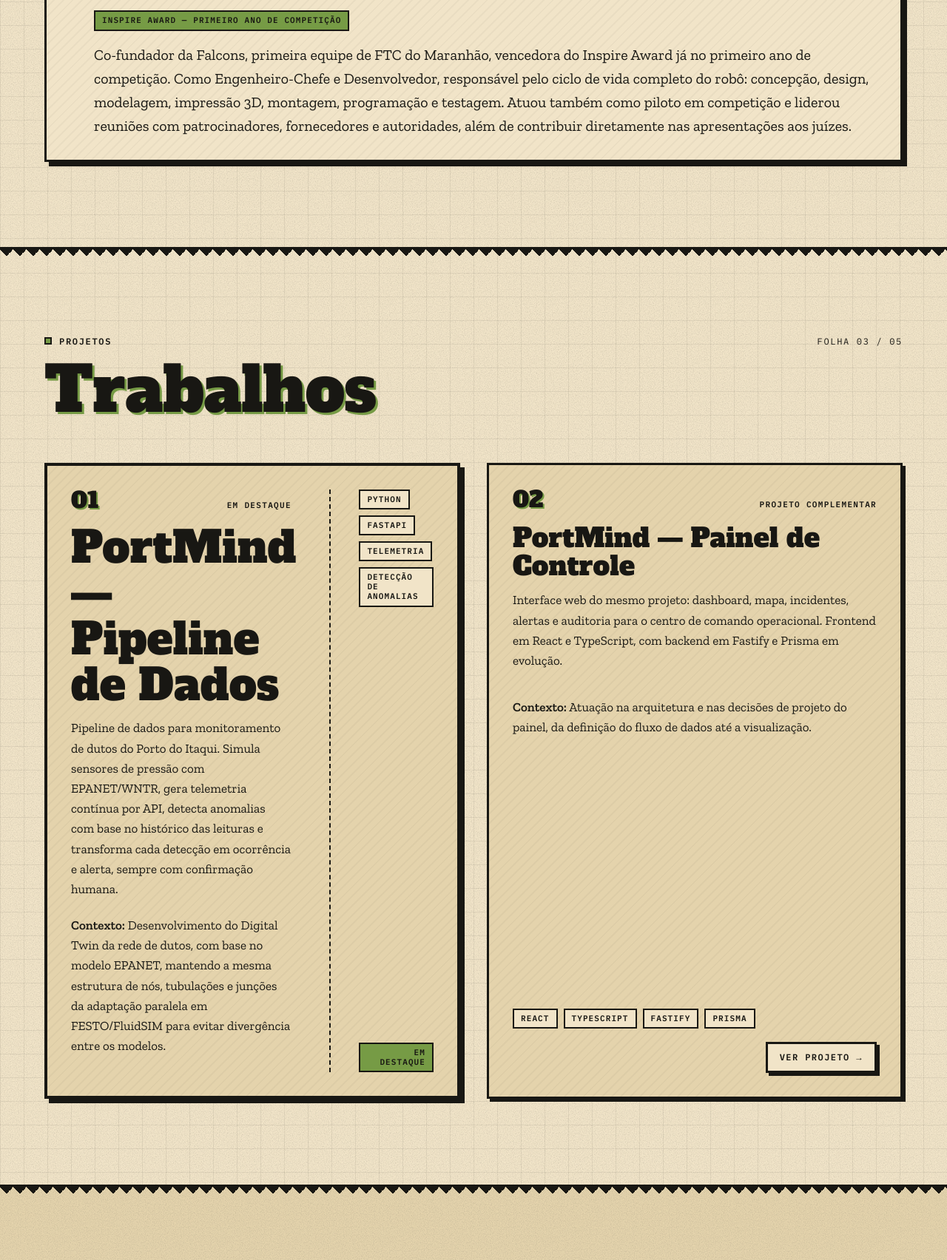
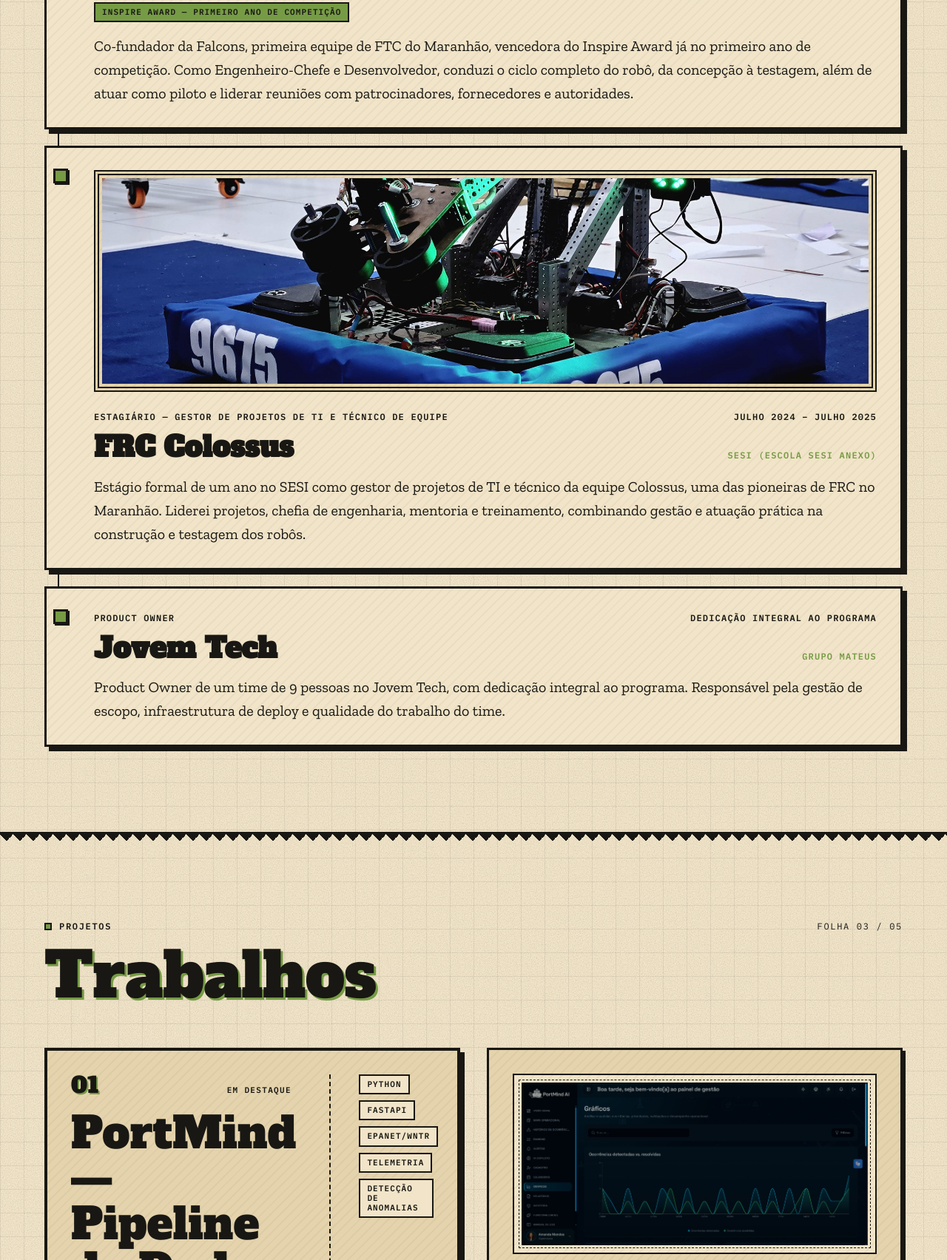
Before and after one commit to iag0-queiroz/portfolioNovo, a plain HTML site: page index.html in a window 1280 px wide. Shown: the part 2216-3920 px from the top of the page at 74% size. Drawn offline with nearby package versions, Linux system fonts and the light colour scheme.

Commit message:
feat: refine portfolio project imagery

```diff
--- a/index.html
+++ b/index.html
@@ -147,18 +147,9 @@
 
         <div class="experience reveal">
           <article class="experience__item">
-            <div class="experience__meta">
-              <span class="experience__role">Estagiário — Gestor de Projetos de TI e Técnico de Equipe</span>
-              <span class="experience__period">Julho 2024 – Julho 2025</span>
-            </div>
-            <div class="experience__header">
-              <h3 class="experience__title">FRC Colossus</h3>
-              <p class="experience__institution">SESI (Escola SESI Anexo)</p>
-            </div>
-            <p class="experience__desc">Estágio formal de um ano no SESI, atuando como gestor de projetos de TI e técnico da equipe Colossus, uma das equipes pioneiras de FRC no Maranhão. Responsável pela gestão de projetos e chefia de engenharia da equipe: mentoria e treinamento dos integrantes, gestão de projetos sociais, patrocínios e financeiro, além de atuação prática em maquinário, elétrica, modelagem, usinagem, montagem e testagem dos robôs. Em paralelo, monitoria técnica das equipes de FTC e FRC na Escola SESI Anexo, orientando documentação, modelagem e montagem de protótipos ao longo da temporada.</p>
-          </article>
-
-          <article class="experience__item" style="--d: .08s">
+            <figure class="experience__media experience__media--falcons">
+              <img src="img/falcons.png" alt="Iago agachado ao lado do robô da equipe FTC Falcons durante uma competição">
+            </figure>
             <div class="experience__meta">
               <span class="experience__role">Engenheiro-Chefe e Desenvolvedor</span>
               <span class="experience__period">2022 – 2023</span>
@@ -168,7 +159,34 @@
               <p class="experience__institution">Co-fundador</p>
             </div>
             <p class="experience__award"><span class="tag tag--go">Inspire Award — primeiro ano de competição</span></p>
-            <p class="experience__desc">Co-fundador da Falcons, primeira equipe de FTC do Maranhão, vencedora do Inspire Award já no primeiro ano de competição. Como Engenheiro-Chefe e Desenvolvedor, responsável pelo ciclo de vida completo do robô: concepção, design, modelagem, impressão 3D, montagem, programação e testagem. Atuou também como piloto em competição e liderou reuniões com patrocinadores, fornecedores e autoridades, além de contribuir diretamente nas apresentações aos juízes.</p>
+            <p class="experience__desc">Co-fundador da Falcons, primeira equipe de FTC do Maranhão, vencedora do Inspire Award já no primeiro ano de competição. Como Engenheiro-Chefe e Desenvolvedor, conduzi o ciclo completo do robô, da concepção à testagem, além de atuar como piloto e liderar reuniões com patrocinadores, fornecedores e autoridades.</p>
+          </article>
+
+          <article class="experience__item" style="--d: .08s">
+            <figure class="experience__media experience__media--colossus">
+              <img src="img/colossus.jpg" alt="Robô da equipe FRC Colossus com LEDs verdes acesos em uma oficina">
+            </figure>
+            <div class="experience__meta">
+              <span class="experience__role">Estagiário — Gestor de Projetos de TI e Técnico de Equipe</span>
+              <span class="experience__period">Julho 2024 – Julho 2025</span>
+            </div>
+            <div class="experience__header">
+              <h3 class="experience__title">FRC Colossus</h3>
+              <p class="experience__institution">SESI (Escola SESI Anexo)</p>
+            </div>
+            <p class="experience__desc">Estágio formal de um ano no SESI como gestor de projetos de TI e técnico da equipe Colossus, uma das pioneiras de FRC no Maranhão. Liderei projetos, chefia de engenharia, mentoria e treinamento, combinando gestão e atuação prática na construção e testagem dos robôs.</p>
+          </article>
+
+          <article class="experience__item" style="--d: .16s">
+            <div class="experience__meta">
+              <span class="experience__role">Product Owner</span>
+              <span class="experience__period">Dedicação integral ao programa</span>
+            </div>
+            <div class="experience__header">
+              <h3 class="experience__title">Jovem Tech</h3>
+              <p class="experience__institution">Grupo Mateus</p>
+            </div>
+            <p class="experience__desc">Product Owner de um time de 9 pessoas no Jovem Tech, com dedicação integral ao programa. Responsável pela gestão de escopo, infraestrutura de deploy e qualidade do trabalho do time.</p>
           </article>
         </div>
       </div>
@@ -194,29 +212,33 @@
                 <span class="card__ref">Em destaque</span>
               </p>
               <h3 class="card__title">PortMind — Pipeline de Dados</h3>
-              <p class="card__desc">Pipeline de dados para monitoramento de dutos do Porto do Itaqui. Simula sensores de pressão com EPANET/WNTR, gera telemetria contínua por API, detecta anomalias com base no histórico das leituras e transforma cada detecção em ocorrência e alerta, sempre com confirmação humana.</p>
-              <p class="card__desc"><strong>Contexto:</strong> Desenvolvimento do Digital Twin da rede de dutos, com base no modelo EPANET, mantendo a mesma estrutura de nós, tubulações e junções da adaptação paralela em FESTO/FluidSIM para evitar divergência entre os modelos.</p>
+              <p class="card__desc">Pipeline de dados para monitorar os dutos do Porto do Itaqui, simulando sensores de pressão com EPANET/WNTR e gerando telemetria por API. Detecta anomalias no histórico e as transforma em ocorrências e alertas com confirmação humana.</p>
+              <p class="card__desc"><strong>Contexto:</strong> Digital Twin baseado no modelo EPANET, alinhado à adaptação em FESTO/FluidSIM para manter os modelos consistentes.</p>
             </div>
 
             <div class="card__side">
               <ul class="tags" aria-label="Temas">
                 <li class="tag">Python</li>
                 <li class="tag">FastAPI</li>
+                <li class="tag">EPANET/WNTR</li>
                 <li class="tag">Telemetria</li>
                 <li class="tag">Detecção de anomalias</li>
               </ul>
-              <p class="card__status"><span class="tag tag--go">Em destaque</span></p>
+              <p class="card__status"><span class="tag tag--go">Em destaque</span> <span class="tag tag--go">Finalista Inova Itaqui</span></p>
             </div>
           </article>
 
           <article class="card reveal" style="--d: .08s">
+            <figure class="card__media">
+              <img src="img/portmind.png" alt="Tela de gráficos do painel PortMind AI com ocorrências detectadas e resolvidas">
+            </figure>
             <p class="card__top">
               <span class="card__num">02</span>
               <span class="card__ref">Projeto complementar</span>
             </p>
             <h3 class="card__title">PortMind — Painel de Controle</h3>
-            <p class="card__desc">Interface web do mesmo projeto: dashboard, mapa, incidentes, alertas e auditoria para o centro de comando operacional. Frontend em React e TypeScript, com backend em Fastify e Prisma em evolução.</p>
-            <p class="card__desc"><strong>Contexto:</strong> Atuação na arquitetura e nas decisões de projeto do painel, da definição do fluxo de dados até a visualização.</p>
+            <p class="card__desc">Painel web do PortMind para o centro de comando operacional, reunindo dashboard, mapa, incidentes, alertas e auditoria. Frontend em React e TypeScript, com backend em Fastify e Prisma em evolução.</p>
+            <p class="card__desc"><strong>Contexto:</strong> Atuação na arquitetura e nas decisões de projeto, do fluxo de dados à visualização.</p>
             <ul class="tags" aria-label="Temas">
               <li class="tag">React</li>
               <li class="tag">TypeScript</li>
@@ -224,6 +246,32 @@
               <li class="tag">Prisma</li>
             </ul>
             <p class="card__status"><a class="btn btn--paper" href="https://portmind-ai.vercel.app/" target="_blank" rel="noopener">VER PROJETO →</a></p>
+          </article>
+
+          <article class="card card--ongoing reveal" style="--d: .16s">
+            <p class="card__top">
+              <span class="card__num">03</span>
+              <span class="card__ref">Projeto em andamento</span>
+            </p>
+            <h3 class="card__title">Portal do Fornecedor Itaqui</h3>
+            <p class="card__desc">Plataforma de cadastro de fornecedores locais para o TEGRAM (Porto do Itaqui), com validação de CNPJ, redirecionamento para o curso de regularização em caso de irregularidade documental e painel de gestão para Inventário/Suprimentos.</p>
+            <p class="card__desc"><strong>Contexto:</strong> Projeto do Jovem Tech, com Iago como Product Owner de um time de 9 pessoas, responsável por escopo, infraestrutura de deploy e qualidade.</p>
+            <ul class="tags" aria-label="Temas">
+              <li class="tag">React</li>
+              <li class="tag">Node.js/Express</li>
+              <li class="tag">PostgreSQL</li>
+              <li class="tag">Prisma</li>
+            </ul>
+          </article>
+
+          <article class="card card--concept reveal" style="--d: .24s">
+            <p class="card__top">
+              <span class="card__num">04</span>
+              <span class="card__ref">Em concepção</span>
+            </p>
+            <h3 class="card__title">Impulso</h3>
+            <p class="card__desc">Analisador de currículo, indexador de vagas e simulador de entrevista, conceituado durante uma dinâmica do Jovem Tech. É um conceito em estágio inicial, sem código ou produto pronto ainda.</p>
+            <p class="card__status"><span class="tag tag--concept">Em concepção</span></p>
           </article>
 
         </div>
--- a/style.css
+++ b/style.css
@@ -266,6 +266,12 @@ a {
 
 .tag--go { background: var(--verde-acao); }
 
+.tag--concept {
+  border-style: dashed;
+  background: transparent;
+  color: var(--vermelho-alerta);
+}
+
 
 /* ==========================================================================
    05. CABEÇALHO E MENU
@@ -718,8 +724,9 @@ a {
    ========================================================================== */
 .projects {
   display: grid;
-  grid-template-columns: repeat(2, minmax(0, 1fr));
-  gap: clamp(24px, 3vw, 36px);
+  grid-template-columns: repeat(6, minmax(0, 1fr));
+  column-gap: clamp(24px, 3vw, 36px);
+  row-gap: clamp(52px, 6vw, 72px);
   align-items: start;
 }
 
@@ -733,7 +740,6 @@ a {
   display: flex;
   flex-direction: column;
   height: auto;
-  min-height: 100%;
   overflow: hidden;
   padding: clamp(22px, 2.6vw, 32px);
   border: var(--borda);
@@ -741,6 +747,8 @@ a {
   box-shadow: var(--off) var(--off) 0 var(--tinta);
   transition: transform .12s ease-out, box-shadow .12s ease-out;
 }
+
+.projects > .card { grid-column: span 3; }
 
 .card:hover {
   transform: translate(var(--off), var(--off));
@@ -776,12 +784,60 @@ a {
   border-width: 4px;
 }
 
+.projects > .card--concept {
+  grid-column: span 2;
+  width: auto;
+  background: var(--papel) var(--hachura);
+  border-style: dashed;
+  box-shadow: 3px 3px 0 var(--tinta);
+}
+
+.projects > .card--ongoing { grid-column: span 4; }
+
+.card--concept .card__title {
+  color: var(--vermelho-alerta);
+}
+
+.card--concept .card__desc {
+  max-width: 62ch;
+}
+
 .card__main,
 .card__side {
   min-width: 0;
 }
 
 .card__main { flex: 1 1 60%; }
+
+.card__media {
+  display: grid;
+  place-items: center;
+  min-height: 150px;
+  margin: 0 0 22px;
+  border: 2px solid var(--tinta);
+  outline: 1px dashed var(--tinta);
+  outline-offset: -9px;
+  background: var(--papel) var(--hachura);
+  color: var(--vermelho-alerta);
+  font-family: var(--fonte-mono);
+  font-size: 11px;
+  font-weight: 600;
+  letter-spacing: .12em;
+  text-align: center;
+  text-transform: uppercase;
+}
+
+.card__media img {
+  display: block;
+  width: 100%;
+  height: 100%;
+  padding: 10px;
+  object-fit: contain;
+}
+
+.card--feature .card__media {
+  min-height: 126px;
+}
 
 .card__side {
   display: flex;
@@ -900,6 +956,29 @@ a {
   background: var(--papel) var(--hachura);
   box-shadow: 6px 6px 0 var(--tinta);
 }
+
+.experience__media {
+  display: block;
+  height: clamp(210px, 24vw, 300px);
+  margin: 0 0 24px;
+  overflow: hidden;
+  border: 7px double var(--tinta);
+  outline: 2px dashed var(--tinta);
+  outline-offset: -13px;
+  background: var(--papel-escuro) var(--hachura);
+}
+
+.experience__media img {
+  display: block;
+  width: 100%;
+  height: 100%;
+  padding: 4px;
+  object-fit: cover;
+  filter: saturate(.88) contrast(1.06);
+}
+
+.experience__media--falcons img { object-position: center 70%; }
+.experience__media--colossus img { object-position: center center; }
 
 .experience__item::before {
   content: "";
@@ -1345,6 +1424,13 @@ a {
   .about,
   .projects { grid-template-columns: minmax(0, 1fr); }
 
+  .projects > .card,
+  .projects > .card--ongoing,
+  .projects > .card--concept {
+    grid-column: 1 / -1;
+    width: 100%;
+  }
+
   /* 36px de folga: a moldura é girada (caixa maior que o elemento) e tem sombra de 8px */
   .hero__figure {
     justify-self: start;
```
Also changed, not shown: img/colossus.jpg (added), img/portmind.png (added), 1 other file.
